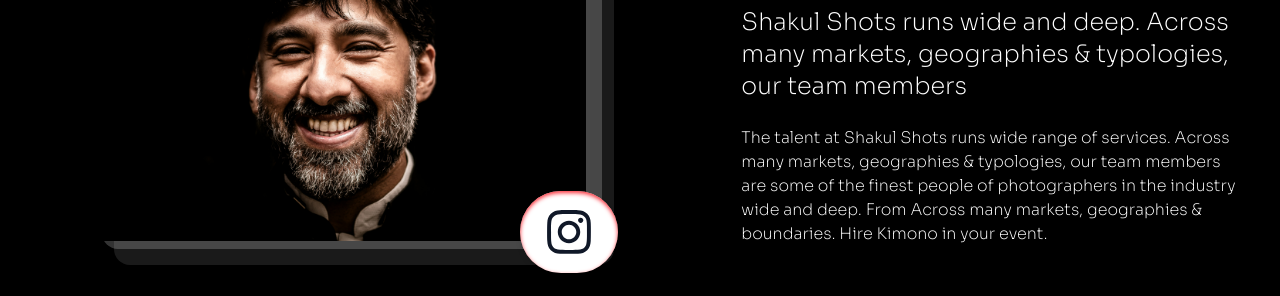
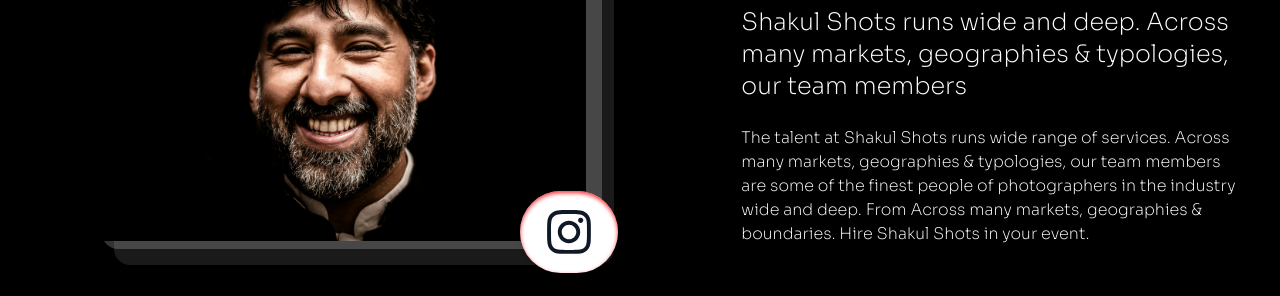
Before and after one commit to geofrey254/shakul_shots, a Next.js app: page / in a window 1280 px wide. Shown: the part 2960-3256 px from the top of the page. Built offline with nearby package versions, Linux system fonts and the light colour scheme.

Commit message:
Changed Company Title fault

```diff
--- a/src/components/homepage/About.tsx
+++ b/src/components/homepage/About.tsx
@@ -74,7 +74,7 @@
           <p className="about-content font-extralight">
             The talent at Shakul Shots runs wide range of services. Across many markets, geographies &
             typologies, our team members are some of the finest people of photographers in the
-            industry wide and deep. From Across many markets, geographies & boundaries. Hire Kimono
+            industry wide and deep. From Across many markets, geographies & boundaries. Hire Shakul Shots
             in your event.
           </p>
         </div>
```
